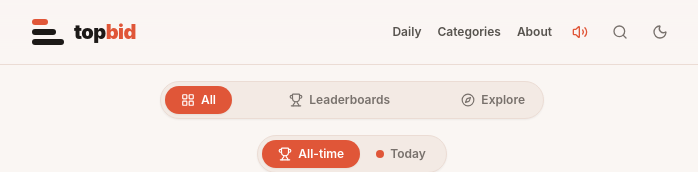
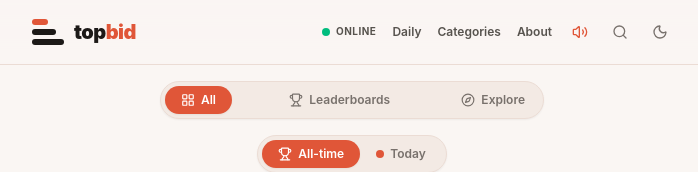
Before and after one commit to inaciofirmino456-ux/lol, a React (Vite) app: page / in a window 1280 px wide. Shown: the top 172 px of the page, without its empty margins (288-986 px from the left). Built offline with nearby package versions, Linux system fonts and the light colour scheme.

Commit message:
Keep ONLINE status without fake visitor count

```diff
--- a/src/components/Header.tsx
+++ b/src/components/Header.tsx
@@ -42,6 +42,11 @@ export const Header: React.FC<HeaderProps> = ({
 
         {/* Navigation links matching screenshot */}
         <div className="flex items-center gap-4 text-xs font-semibold text-[#57534e]">
+          {/* Online status stays visible; no fabricated visitor count. */}
+          <div className="hidden sm:flex items-center gap-1.5 uppercase tracking-wider text-[10px] font-bold text-[#57534e]" title="Online">
+            <span className="w-2 h-2 rounded-full bg-emerald-500" aria-hidden="true"></span>
+            <span>Online</span>
+          </div>
           <button
             onClick={() => onOpenRules()}
             className="hover:text-[#1c1917] transition-colors cursor-pointer"
```
